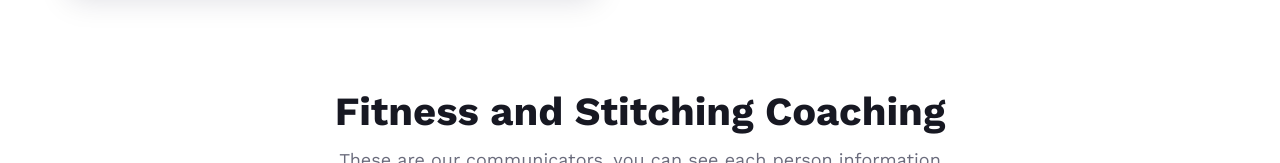
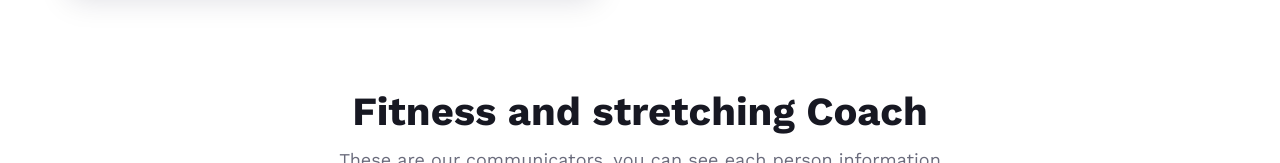
Before and after one commit to Igoagritechfarms/portfolio1, a plain HTML site: page index.html in a window 1280 px wide. Shown: the part 1973-2136 px from the top of the page. Drawn offline with nearby package versions, Linux system fonts and the light colour scheme.

Commit message:
Update index.html

```diff
--- a/index.html
+++ b/index.html
@@ -160,7 +160,7 @@
                 <div class="col-lg-7">
                     <div class="hero-text">
                         <h2>Dr.John Yesudhas <br /> Sports Coordinator</h2>
-                        <a href="https://docs.google.com/forms/d/172gjrXsY7DwYl3otCwexn3Tr37k7zed0aTR4yBKM864/edit" class="primary-btn">Buy Ticket</a>
+                        <a href="https://docs.google.com/forms/d/172gjrXsY7DwYl3otCwexn3Tr37k7zed0aTR4yBKM864/edit" class="primary-btn">Register Now</a>
                     </div>
                 </div>
                 <div class="col-lg-5">
@@ -277,7 +277,7 @@
             <div class="row">
                 <div class="col-lg-12">
                     <div class="section-title">
-                        <h2>Fitness and Stitching Coaching</h2>
+                        <h2>Fitness and stretching Coach</h2>
                         <p>These are our communicators, you can see each person information</p>
                     </div>
                 </div>
@@ -294,7 +294,7 @@
             </div>
             <div class="mi-text">
                 <h5>Mowlii</h5>
-                <span>Fitness and Stitching Coaching</span>
+                <span>Fitness and stretching Coach</span>
             </div>
         </div>
         <div class="member-item set-bg" data-setbg="img/team-member/member-2.jpeg" style="margin-left: 2%;">
@@ -308,7 +308,7 @@
             </div>
             <div class="mi-text">
                 <h5>Deepak</h5>
-                <span>Fitness and Stitching Coaching</span>
+                <span>Fitness and stretching Coach</span>
             </div>
         </div>
     </section>
```
